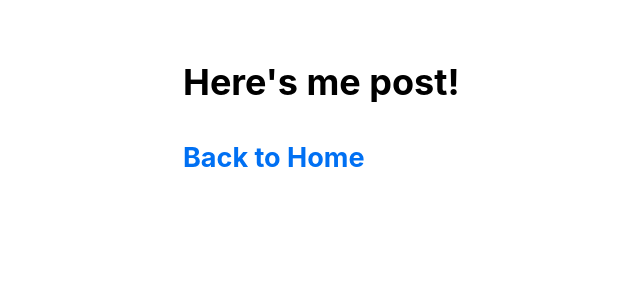
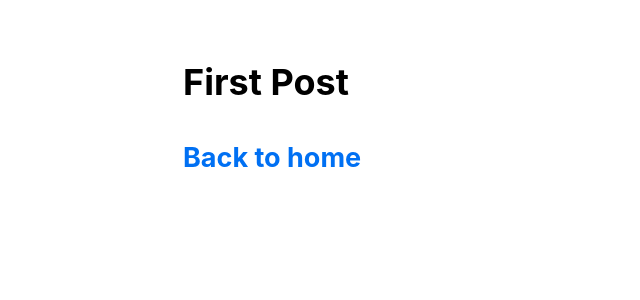
Before and after one commit to maggiegmcd/pig-in-a-poke, a Next.js app in the folder nextjs-blog/: page /posts/first-post in a window 1280 px wide. Shown: the top 300 px of the page, without its empty margins (151-791 px from the left). Built offline with nearby package versions, Linux system fonts and the light colour scheme.

Commit message:
Updated first-post.js

```diff
--- a/nextjs-blog/pages/posts/first-post.js
+++ b/nextjs-blog/pages/posts/first-post.js
@@ -1,17 +1,17 @@
-import Link from 'next/link';
-import Head from 'next/head';
-import Layout from '../../components/layout';
+import Head from 'next/head'
+import Link from 'next/link'
+import Layout from '../../components/layout'
 
-export default function firstPost() {
+export default function FirstPost() {
     return (
         <Layout>
             <Head>
                 <title>First Post</title>
             </Head>
-            <h1>Here's me post!</h1>
+            <h1>First Post</h1>
             <h2>
-                <Link href="\">
-                    <a>Back to Home</a>
+                <Link href="/">
+                    <a>Back to home</a>
                 </Link>
             </h2>
         </Layout>
```
